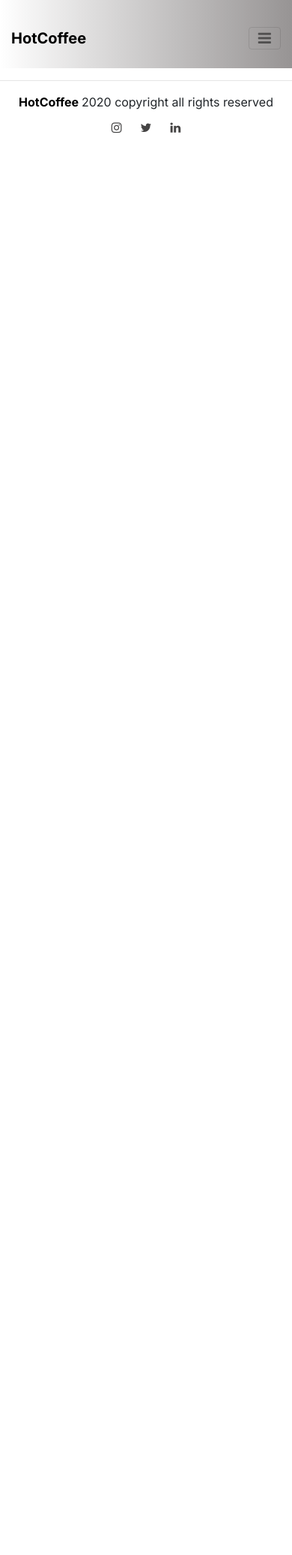
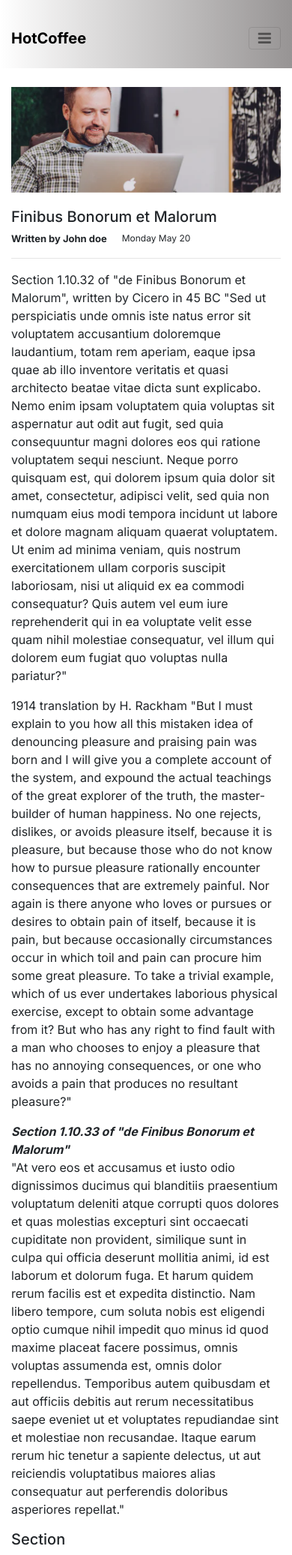
Before and after one commit to Dharam-shah/HotCoffee, a Django app: page /blog_detail/ in a window 390 px wide. Shown: the top 2074 px of the page at 75% size. Before the commit the page ends 178 px from the top, so only its background shows below. Run offline with Django 4.2, Linux system fonts and the light colour scheme; some web fonts are replaced.

Commit message:
updating blog detail page and its styling

```diff
--- a/static/css/blog_detail.css
+++ b/static/css/blog_detail.css
@@ -0,0 +1,75 @@
+.banner-img {
+    padding-top: 45px;
+    padding-bottom: 40px;
+}
+
+.banner-img img {
+    width: 100%;
+}
+
+.blog-detail .container {
+    padding: 0 87px;
+}
+
+.blog-writer {
+    display: flex;
+    gap: 20px;
+}
+
+@media only screen and (max-width: 992px){
+    .banner-img {
+        padding-top: 35px;
+        padding-bottom: 12px;
+    }
+
+    .blog-detail .container {
+        padding: 15px 15px;
+    }
+
+}
+
+@media only screen and (max-width: 768px){
+    .banner-img {
+        padding-top: 25px;
+        padding-bottom: 10px;
+    }
+
+    .blog-info h2{
+        font-size: 24px;
+    }
+
+    .blog-info strong{
+        font-size: 13px;
+    }
+
+    .blog-info span{
+        font-size: 12px;
+    }
+
+    .blog-content h3{
+        font-size: 20px;
+    }
+}
+
+@media only screen and (max-width: 480px){
+    .banner-img {
+        padding-top: 25px;
+        padding-bottom: 5px;
+    }
+
+    .blog-info h2{
+        font-size: 20px;
+    }
+
+    .blog-info strong{
+        font-size: 13px;
+    }
+
+    .blog-info span{
+        font-size: 12px;
+    }
+
+    .blog-content h3{
+        font-size: 20px;
+    }
+}
--- a/templates/blogs/blog_detail.html
+++ b/templates/blogs/blog_detail.html
@@ -3,5 +3,32 @@
 <link rel="stylesheet" href="{% static 'css/blog_detail.css' %}" />
 {% endblock %}
 {% block main %}
+<section class="banner-img">
+    <div class="container">
+        <img class="img-fluid" src="{% static 'images/banner-img.png' %}" alt="blog-img">
+    </div>
+</section>
 
+<section class="blog-detail">
+    <div class="container">
+        <div class="blog-info">
+            <h2>Finibus Bonorum et Malorum</h2>
+            <div class="blog-writer">
+                <strong>Written by John doe</strong>
+                <span>Monday  May 20</span>
+            </div>
+        </div>
+        <hr>
+        <div class="blog-content">
+            <p>Section 1.10.32 of "de Finibus Bonorum et Malorum", written by Cicero in 45 BC "Sed ut perspiciatis unde omnis iste natus error sit voluptatem accusantium doloremque laudantium, totam rem aperiam, eaque ipsa quae ab illo inventore veritatis et quasi architecto beatae vitae dicta sunt explicabo. Nemo enim ipsam voluptatem quia voluptas sit aspernatur aut odit aut fugit, sed quia consequuntur magni dolores eos qui ratione voluptatem sequi nesciunt. Neque porro quisquam est, qui dolorem ipsum quia dolor sit amet, consectetur, adipisci velit, sed quia non numquam eius modi tempora incidunt ut labore et dolore magnam aliquam quaerat voluptatem. Ut enim ad minima veniam, quis nostrum exercitationem ullam corporis suscipit laboriosam, nisi ut aliquid ex ea commodi consequatur? Quis autem vel eum iure reprehenderit qui in ea voluptate velit esse quam nihil molestiae consequatur, vel illum qui dolorem eum fugiat quo voluptas nulla pariatur?"</p>
+            <p>1914 translation by H. Rackham "But I must explain to you how all this mistaken idea of denouncing pleasure and praising pain was born and I will give you a complete account of the system, and expound the actual teachings of the great explorer of the truth, the master-builder of human happiness. No one rejects, dislikes, or avoids pleasure itself, because it is pleasure, but because those who do not know how to pursue pleasure rationally encounter consequences that are extremely painful. Nor again is there anyone who loves or pursues or desires to obtain pain of itself, because it is pain, but because occasionally circumstances occur in which toil and pain can procure him some great pleasure. To take a trivial example, which of us ever undertakes laborious physical exercise, except to obtain some advantage from it? But who has any right to find fault with a man who chooses to enjoy a pleasure that has no annoying consequences, or one who avoids a pain that produces no resultant pleasure?"</p>
+            <strong><i>Section 1.10.33 of "de Finibus Bonorum et Malorum"</i></strong>
+            <p>"At vero eos et accusamus et iusto odio dignissimos ducimus qui blanditiis praesentium voluptatum deleniti atque corrupti quos dolores et quas molestias excepturi sint occaecati cupiditate non provident, similique sunt in culpa qui officia deserunt mollitia animi, id est laborum et dolorum fuga. Et harum quidem rerum facilis est et expedita distinctio. Nam libero tempore, cum soluta nobis est eligendi optio cumque nihil impedit quo minus id quod maxime placeat facere possimus, omnis voluptas assumenda est, omnis dolor repellendus. Temporibus autem quibusdam et aut officiis debitis aut rerum necessitatibus saepe eveniet ut et voluptates repudiandae sint et molestiae non recusandae. Itaque earum rerum hic tenetur a sapiente delectus, ut aut reiciendis voluptatibus maiores alias consequatur aut perferendis doloribus asperiores repellat."</p>
+            <h3>Section</h3>
+            <p>"At vero eos et accusamus et iusto odio dignissimos ducimus qui blanditiis praesentium voluptatum deleniti atque corrupti quos dolores et quas molestias excepturi sint occaecati cupiditate non provident, similique sunt in culpa qui officia deserunt mollitia animi, id est laborum et dolorum fuga. Et harum quidem rerum facilis est et expedita distinctio. Nam libero tempore, cum soluta nobis est eligendi optio cumque nihil impedit quo minus id quod maxime placeat facere possimus, omnis voluptas assumenda est, omnis dolor repellendus. Temporibus autem quibusdam et aut officiis debitis aut rerum necessitatibus saepe eveniet ut et voluptates repudiandae sint et molestiae non recusandae. Itaque earum rerum hic tenetur a sapiente delectus, ut aut reiciendis voluptatibus maiores alias consequatur aut perferendis doloribus asperiores repellat."</p>
+            <h3>Section 1.10.33</h3>
+            <p>"At vero eos et accusamus et iusto odio dignissimos ducimus qui blanditiis praesentium voluptatum deleniti atque corrupti quos dolores et quas molestias excepturi sint occaecati cupiditate non provident, similique sunt in culpa qui officia deserunt mollitia animi, id est laborum et dolorum fuga. Et harum quidem rerum facilis est et expedita distinctio. Nam libero tempore, cum soluta nobis est eligendi optio cumque nihil impedit quo minus id quod maxime placeat facere possimus, omnis voluptas assumenda est, omnis dolor repellendus. Temporibus autem quibusdam et aut officiis debitis aut rerum necessitatibus saepe eveniet ut et voluptates repudiandae sint et molestiae non recusandae. Itaque earum rerum hic tenetur a sapiente delectus, ut aut reiciendis voluptatibus maiores alias consequatur aut perferendis doloribus asperiores repellat."</p>
+        </div>
+    </div>
+</section>
 {% endblock %}
```
Also changed, not shown: static/images/banner-img.png (added).
